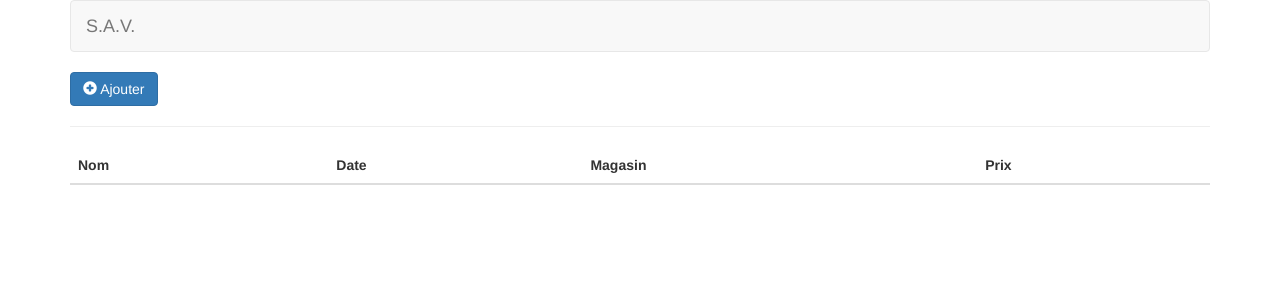
After one commit to sanpii/sav, a PHP site: template src/views/expense/list.html.twig in a window 1280 px wide. The commit adds this page. Shown: the top 300 px of the page. Run offline with PHP 8.4, Linux system fonts and the light colour scheme; the template is opened without the code that fills it, so the values that code supplies are empty; some libraries are stand-ins or nearby versions.

Commit message:
List untrashed expenses

```diff
--- /dev/null
+++ b/src/views/expense/list.html.twig
@@ -0,0 +1,30 @@
+{% extends "layout.html.twig" %}
+
+{% block content %}
+    <a href="/expenses/add" title="Nouvelle dépense" class="btn btn-primary">
+        <span class="glyphicon glyphicon-plus-sign"></span> Ajouter
+    </a>
+    <hr />
+
+    <table class="table table-striped table-hover">
+        <thead>
+            <tr>
+                <th>Nom</th>
+                <th>Date</th>
+                <th>Magasin</th>
+                <th>Prix</th>
+            </tr>
+        </thead>
+        <tbody>
+            {% for expense in pager.iterator %}
+                <tr>
+                    <td>{{ expense.name }}</td>
+                    <td>{{ expense.created | date('d/m/Y') }}</td>
+                    <td>{{ expense.shop }}</td>
+                    <td>{{ expense.price | number_format(2) }} €</td>
+                </tr>
+            {% endfor %}
+        </tbody>
+    </table>
+    {{ include('pager.html.twig', { 'pager': pager }) }}
+{% endblock %}
--- /dev/null
+++ b/src/views/pager.html.twig
@@ -0,0 +1,21 @@
+{% if pager.getLastPage() > 1 %}
+    <ul class="pagination">
+        {% if pager.isPreviousPage() %}
+            <li><a href="?page={{ pager.page - 1 }}&limit={{ pager.maxPerPage }}">«</a></li>
+        {% else %}
+            <li class="disabled"><a href="#">«</a></li>
+        {% endif %}
+        {% for i in 1..pager.lastPage %}
+            {% if i == pager.page %}
+                <li class="active"><a href="#">{{ pager.page }} <span class="sr-only">(current)</span></a></li>
+            {% else %}
+                <li><a href="?page={{ i }}&limit={{ pager.maxPerPage }}">{{ i }}</a></li>
+            {% endif %}
+        {% endfor %}
+        {% if pager.isNextPage() %}
+            <li><a href="?page={{ pager.page + 1 }}&limit={{ pager.maxPerPage }}">»</a></li>
+        {% else %}
+            <li class="disabled"><a href="#">»</a></li>
+        {% endif %}
+    </ul}
+{% endif %}
```
Also changed, not shown: src/application.php (+18 -2 lines).
